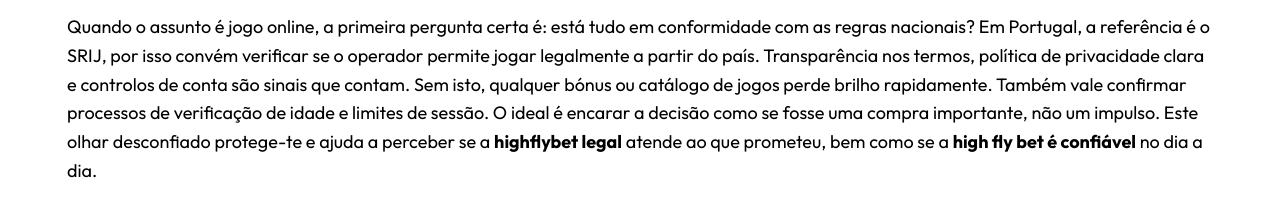
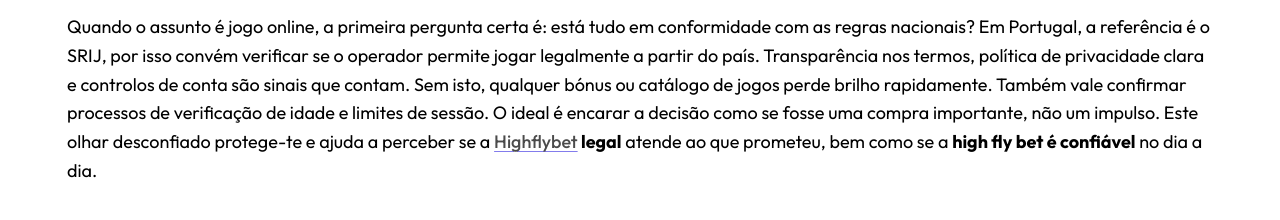
Before and after one commit to vgk-69/high-flybet.com.pt, a plain HTML site: page index.html in a window 1280 px wide. Shown: the part 1380-1600 px from the top of the page. Drawn offline with Linux system fonts and the light colour scheme.

Commit message:
Update index.html

```diff
--- a/index.html
+++ b/index.html
@@ -237,7 +237,7 @@
 catálogo de jogos perde brilho rapidamente. Também vale confirmar
 processos de verificação de idade e limites de sessão. O ideal é encarar
 a decisão como se fosse uma compra importante, não um impulso. Este
-olhar desconfiado protege-te e ajuda a perceber se a <strong>highflybet
+olhar desconfiado protege-te e ajuda a perceber se a <strong><a href="https://highflybet.be" title="Highflybet">Highflybet</a>
 legal</strong> atende ao que prometeu, bem como se a <strong>high fly bet é
 confiável</strong> no dia a dia.</p>
 <h3 id="licenças-verificação-e-jogo-responsável"><strong>Licenças, verificação e jogo responsável</strong></h3>
```
